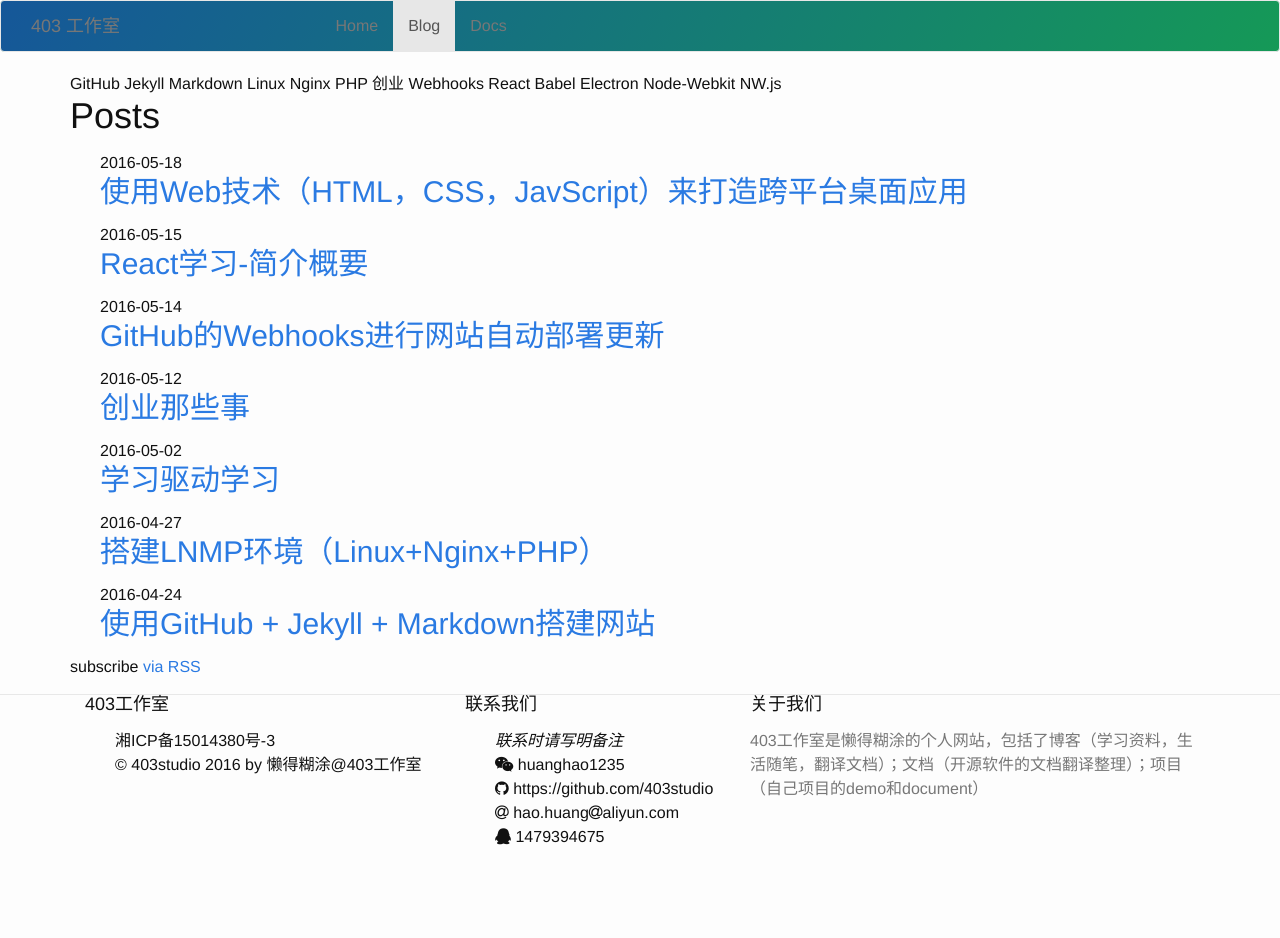
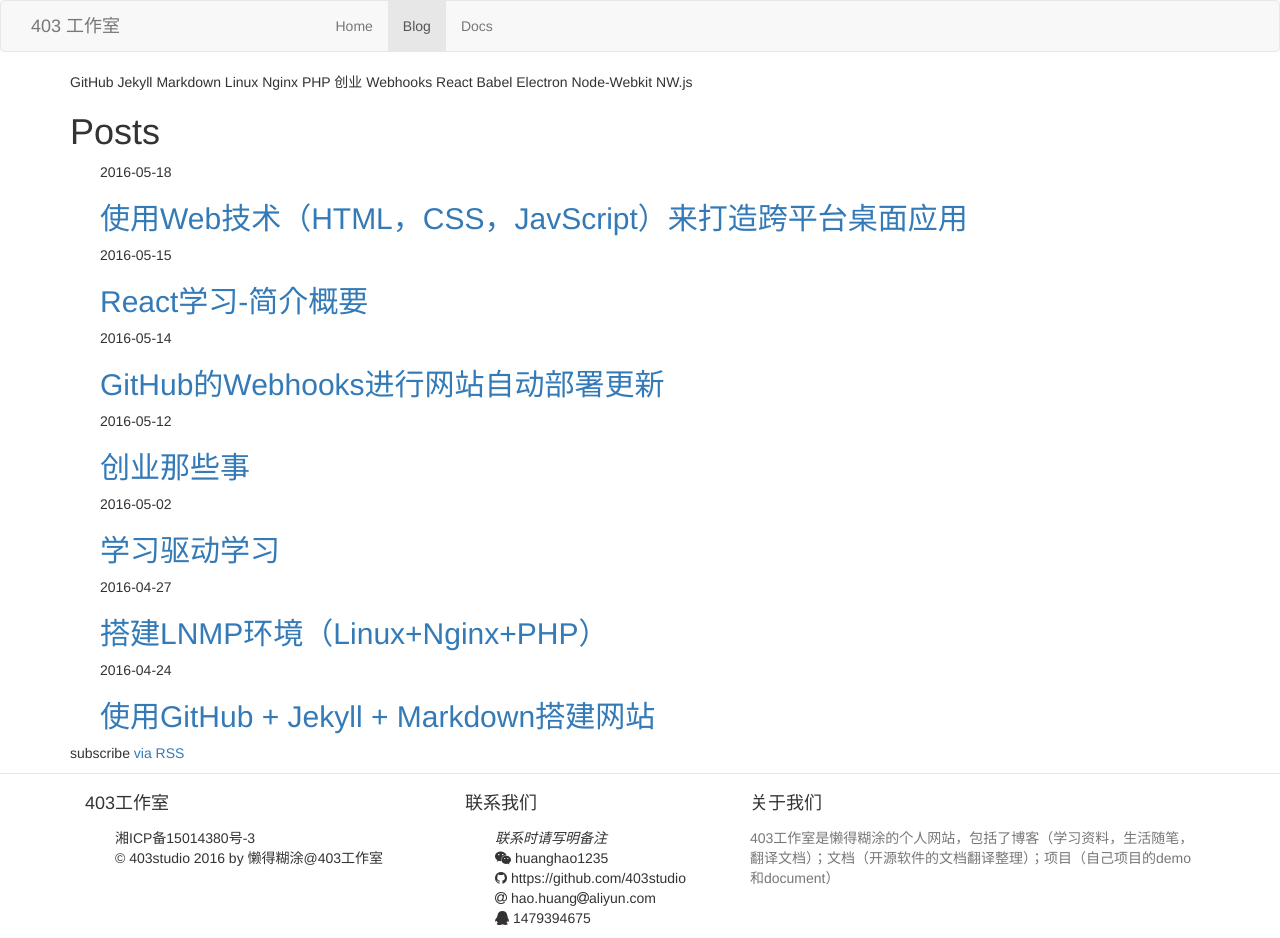
Before and after one commit to 403studio/blog.403studio.com, a Jekyll site: the page built from index.html, in a window 1280 px wide. Built offline with Jekyll 4.4.1, drawn with Linux system fonts in a browser that asks for light colours; nearby versions of some CDN libraries; before the commit the page ends 900 px from its top, so only the background shows below that.

Commit message:
Revert "Update header css style"
This reverts commit 6748818f4696c35efb55535aaee72cc56036f719.

```diff
--- a/_includes/head.html
+++ b/_includes/head.html
@@ -6,10 +6,10 @@
   <title>{% if page.title %}{{ page.title | escape }}{% else %}{{ site.title | escape }}{% endif %}--403工作室</title>
   <meta name="description" content="{% if page.excerpt %}{{ page.excerpt | strip_html | strip_newlines | truncate: 160 }}{% else %}{{ site.description }}{% endif %}">
 
+  <link rel="stylesheet" href="{{ "/css/default.css" | prepend: site.url }}">
+  <link rel="stylesheet" href="{{ "/css/main.css" | prepend: site.url }}">
   <link href="//cdn.bootcss.com/bootstrap/3.3.6/css/bootstrap.min.css" rel="stylesheet">
   <link href="//cdn.bootcss.com/font-awesome/4.6.2/css/font-awesome.min.css" rel="stylesheet">
-  <link rel="stylesheet" href="{{ "/css/default.css" | prepend: site.url }}">
-  <link rel="stylesheet" href="{{ "/css/main.css" | prepend: site.url }}">
   <link rel="canonical" href="{{ page.url | replace:'index.html','' | prepend: site.baseurl | prepend: site.url }}">
   <link rel="alternate" type="application/rss+xml" title="{{ site.title }}" href="{{ "/feed.xml" | prepend: site.baseurl | prepend: site.url }}">
 </head>
--- a/css/default.css
+++ b/css/default.css
@@ -1,9 +1 @@
 footer {border-top: 1px solid #e8e8e8}
-
-.navbar-default {
-	background-color: #159957;
-	background-image: linear-gradient(120deg, #155799, #159957);
-}
-.navbar-default a {
-	color: #fff;
-}
--- a/www.html
+++ b/www.html
@@ -1,5 +1,5 @@
 ---
-title: 懒得糊涂
+title: 403工作室
 navid: home
 layout: www
 ---
```
